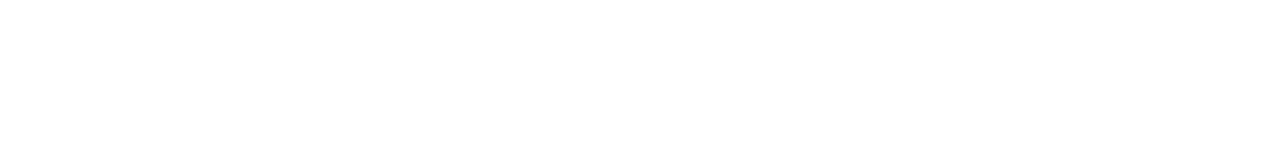
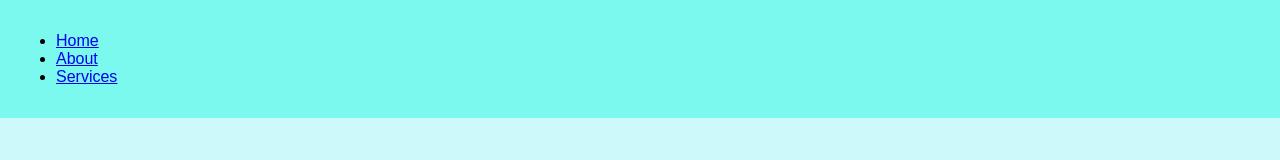
Before and after one commit to malkia101/MALKIAGLAM, a plain HTML site: page services.html in a window 1280 px wide. Drawn offline with Linux system fonts and the light colour scheme.

Commit message:
services head and header adition

```diff
--- a/services.html
+++ b/services.html
@@ -3,9 +3,20 @@
 <head>
     <meta charset="UTF-8">
     <meta name="viewport" content="width=device-width, initial-scale=1.0">
-    <title>Document</title>
+    <meta name="description" content="Beauty Services - MalkiaGlam">
+    <title>Services - MalkiaGlam</title>
+    <link rel="stylesheet" href="css/styles.css">
 </head>
 <body>
+    <header>
+        <nav>
+            <ul>
+                <li><a href="index.html">Home</a></li>
+                <li><a href="about.html">About</a></li>
+                <li><a href="services.html">Services</a></li>
+            </ul>
+        </nav>
+    </header>
 
 </body>
 </html>
```
Also changed, not shown: about.html (+1 -1 lines).
